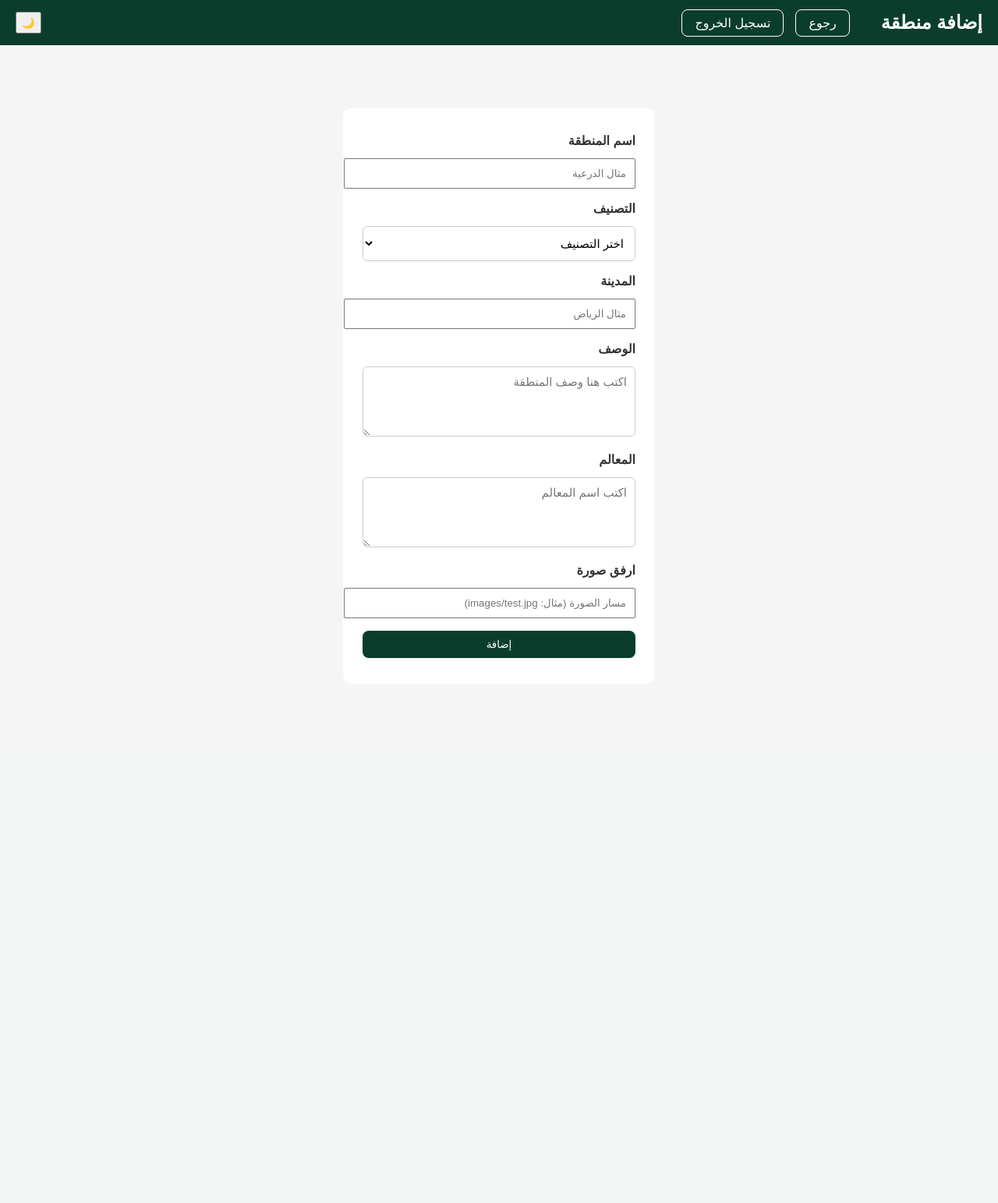
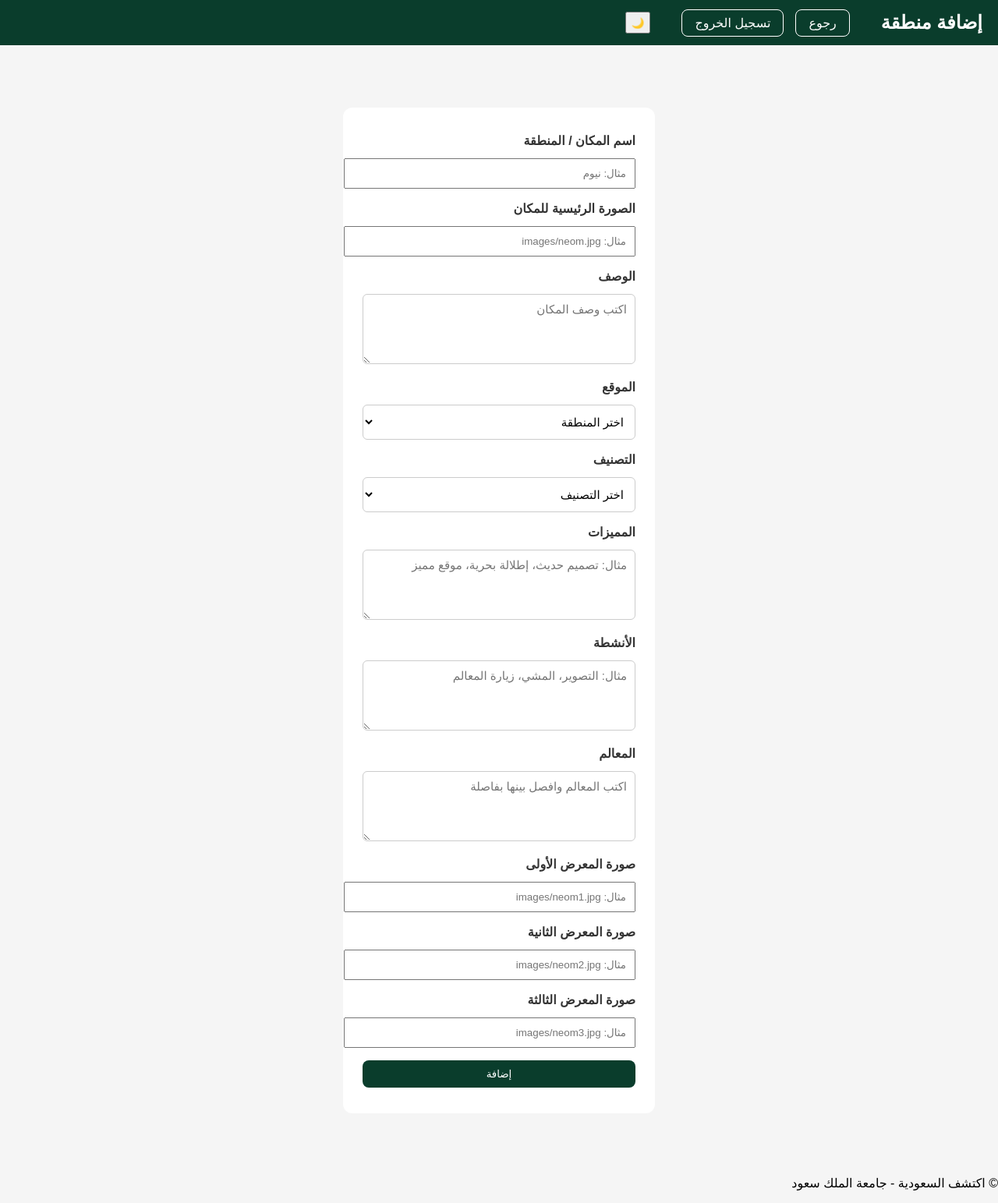
Before and after one commit to SarahAlshddi/discover-saudi, a PHP site: page /admin/add.php in a window 1280 px wide. Shown: the whole page at 78% size. Before the commit the page ends 844 px from the top, so only its background shows below. Run offline with PHP 8.4, Linux system fonts and the light colour scheme; a user stored in the database is signed in.

Commit message:
Update add.php

```diff
--- a/admin/add.php
+++ b/admin/add.php
@@ -12,17 +12,25 @@ if ($_SERVER["REQUEST_METHOD"] == "POST") {
     $category = $_POST["category"];
     $city = $_POST["city"];
     $description = $_POST["description"];
+    $features = $_POST["features"];
+    $activities = $_POST["activities"];
     $landmarks = $_POST["landmarks"];
     $image = $_POST["image"];
+    $gallery_image1 = $_POST["gallery_image1"];
+    $gallery_image2 = $_POST["gallery_image2"];
+    $gallery_image3 = $_POST["gallery_image3"];
 
-    $query = "INSERT INTO regions (name, category, city, description, landmarks, image)
-              VALUES ('$name', '$category', '$city', '$description', '$landmarks', '$image')";
+    $query = "INSERT INTO regions
+              (name, category, city, description, features, activities, landmarks, image, gallery_image1, gallery_image2, gallery_image3)
+              VALUES
+              ('$name', '$category', '$city', '$description', '$features', '$activities', '$landmarks', '$image', '$gallery_image1', '$gallery_image2', '$gallery_image3')";
 
     mysqli_query($conn, $query);
 
     header("Location: dashboard.php?msg=added");
     exit();
 }
+
 ?>
 
 <!DOCTYPE html>
@@ -31,6 +39,7 @@ header("Location: dashboard.php?msg=added");
     <meta charset="UTF-8">
     <title>إضافة محتوى</title>
 <link rel="stylesheet" href="../css/style.css">
+
 
 </head>
 <body id="body">
@@ -43,40 +52,56 @@ header("Location: dashboard.php?msg=added");
         <li><a href="logout.php">تسجيل الخروج</a></li>
     </ul>
 
-    <button type="button" onclick="toggleMode()" style="margin-right: auto;">🌙</button>
+<button onclick="toggleMode()" class="mode-btn">🌙</button>
 </nav>
 
 <section class="login-box">
 <form method="POST">
 
-        <label class="form-label">اسم المنطقة</label>
+    <label class="form-label">اسم المكان / المنطقة</label>
+    <input type="text" name="name" placeholder="مثال: نيوم" required>
 
-        <input type="text" name="name" placeholder="مثال الدرعية" required>
+    <label class="form-label">الصورة الرئيسية للمكان</label>
+    <input type="text" name="image" placeholder="مثال: images/neom.jpg" required>
 
-        <label for="category" class="form-label">التصنيف</label>
+    <label class="form-label">الوصف</label>
+    <textarea name="description" placeholder="اكتب وصف المكان" required></textarea>
 
-        <select id="category" name="category" required>
-            <option value="" disabled selected>اختر التصنيف</option>
+    <label class="form-label">الموقع</label>
+    <select name="city" required>
+        <option value="" disabled selected hidden>اختر المنطقة</option>
+<option value="وسطى">وسطى</option>
+<option value="غربية">غربية</option>
+<option value="جنوبية">جنوبية</option>
+<option value="شمالية">شمالية</option>
+<option value="شرقية">شرقية</option>
+    </select>
+
+    <label class="form-label">التصنيف</label>
+    <select name="category" required>
+        <option value="" disabled selected hidden>اختر التصنيف</option>
         <option value="حديثة">حديثة</option>
         <option value="ساحلية">ساحلية</option>
         <option value="تاريخية">تاريخية</option>
     </select>
 
-        <label class="form-label">المدينة</label>
+    <label class="form-label">المميزات</label>
+    <textarea name="features" placeholder="مثال: تصميم حديث، إطلالة بحرية، موقع مميز" required></textarea>
 
-        <input type="text" name="city" placeholder="مثال الرياض" required>
-
-        <label class="form-label">الوصف</label>
-
-        <textarea name="description" placeholder="اكتب هنا وصف المنطقة" required></textarea>
+    <label class="form-label">الأنشطة</label>
+    <textarea name="activities" placeholder="مثال: التصوير، المشي، زيارة المعالم" required></textarea>
 
     <label class="form-label">المعالم</label>
+    <textarea name="landmarks" placeholder="اكتب المعالم وافصل بينها بفاصلة" required></textarea>
 
-        <textarea name="landmarks" placeholder="اكتب اسم المعالم" required></textarea>
+    <label class="form-label">صورة المعرض الأولى</label>
+    <input type="text" name="gallery_image1" placeholder="مثال: images/neom1.jpg">
 
-        <label class="form-label">ارفق صورة</label>
+    <label class="form-label">صورة المعرض الثانية</label>
+    <input type="text" name="gallery_image2" placeholder="مثال: images/neom2.jpg">
 
-        <input type="text" name="image" placeholder="مسار الصورة (مثال: images/test.jpg)" required>
+    <label class="form-label">صورة المعرض الثالثة</label>
+    <input type="text" name="gallery_image3" placeholder="مثال: images/neom3.jpg">
 
     <button type="submit">إضافة</button>
 
@@ -86,4 +111,7 @@ header("Location: dashboard.php?msg=added");
 <script src="../js/script.js"></script>
 
 </body>
+<footer class="footer">
+    <p>© اكتشف السعودية - جامعة الملك سعود</p>
+</footer>
 </html>
```
Lines whose indentation alone changed are shown as unchanged.
